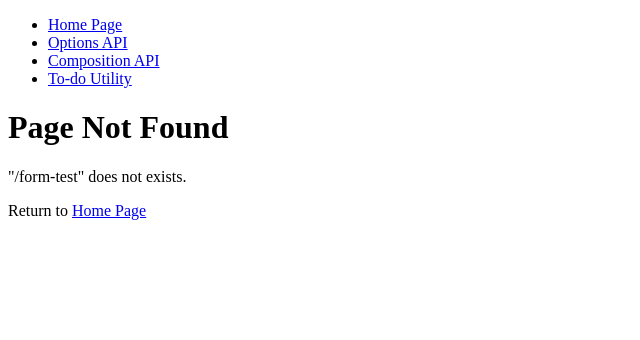
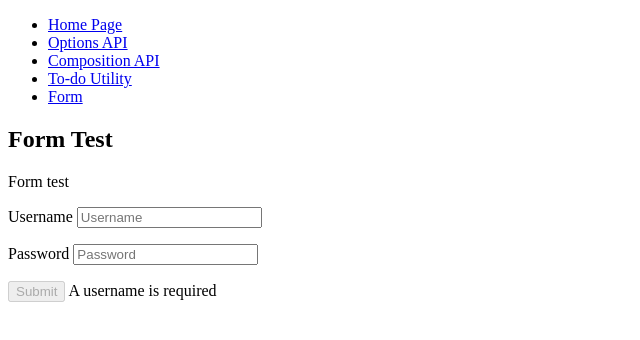
Before and after one commit to dennybiasiolli/vue-tutorial-project, a Vue app: page /#/form-test in a window 1280 px wide. Before the commit this address had no page. Shown: the top 340 px of the page, without its empty margins (0-640 px from the left). Built offline with nearby package versions, Linux system fonts and the light colour scheme.

Commit message:
testing form validation and submit

```diff
--- /dev/null
+++ b/src/components/FormTest.vue
@@ -0,0 +1,54 @@
+<script setup>
+import { onMounted, ref, watch } from 'vue'
+
+const formValid = ref(false)
+const username = ref('')
+const password = ref('')
+const validationMessage = ref('')
+
+function validateForm() {
+  if (!username.value) {
+    validationMessage.value = 'A username is required'
+    formValid.value = false
+    return
+  }
+  if (!password.value) {
+    validationMessage.value = 'A password is required'
+    formValid.value = false
+    return
+  }
+  validationMessage.value = ''
+  formValid.value = true
+}
+
+function handleFormSubmit(e) {
+  console.log('submit', {
+    username: username.value,
+    password: password.value,
+  })
+}
+
+watch([username, password], () => {
+  validateForm()
+})
+
+onMounted(() => {
+  validateForm()
+})
+</script>
+
+<template>
+  <h2>Form Test</h2>
+  <form method="post" action="/foo/bar" @submit.prevent="handleFormSubmit">
+    Form test
+    <p>
+      <label for="username">Username </label>
+      <input type="text" name="username" placeholder="Username" id="username" v-model="username" />
+    </p>
+    <p>
+      <label for="password">Password </label>
+      <input type="password" name="password" placeholder="Password" id="password" v-model="password" />
+    </p>
+    <button type="submit" :disabled="!formValid">Submit</button> {{ validationMessage }}
+  </form>
+</template>
--- a/src/components/NavLinks.vue
+++ b/src/components/NavLinks.vue
@@ -24,6 +24,9 @@ const todoStore = useTodoStore()
           </span>
         </router-link>
       </li>
+      <li>
+        <router-link :to="{ name: 'form-test' }">Form</router-link>
+      </li>
     </ul>
   </nav>
 </template>
--- a/src/router/index.js
+++ b/src/router/index.js
@@ -4,6 +4,7 @@ import HomePage from '@/components/HomePage.vue'
 import OptionsAPI from '@/components/OptionsAPI.vue'
 import NotFound from '@/components/NotFound.vue'
 import TodoUtility from '@/components/TodoUtility.vue'
+import FormTest from '@/components/FormTest.vue'
 
 export const routes = [
   {
@@ -27,6 +28,11 @@ export const routes = [
     component: TodoUtility,
   },
   {
+    path: '/form-test',
+    name: 'form-test',
+    component: FormTest,
+  },
+  {
     path: '/:pathMatch(.*)*',
     component: NotFound,
   },
```
